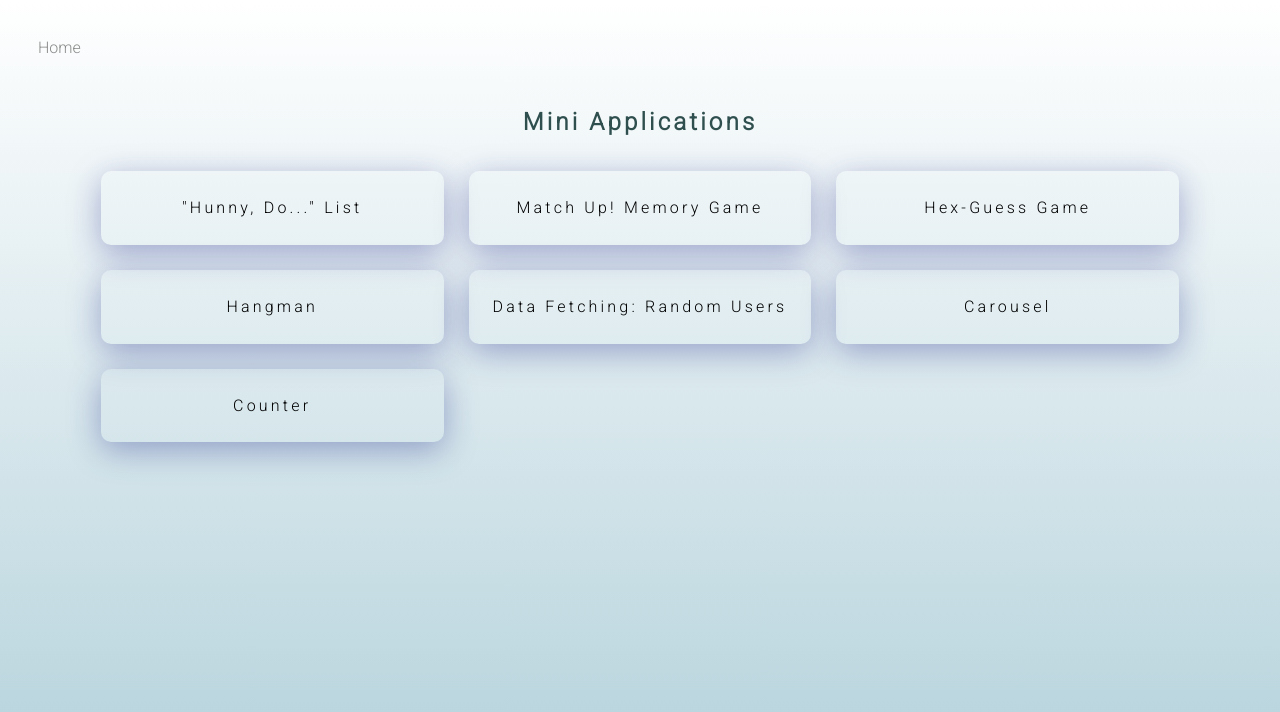
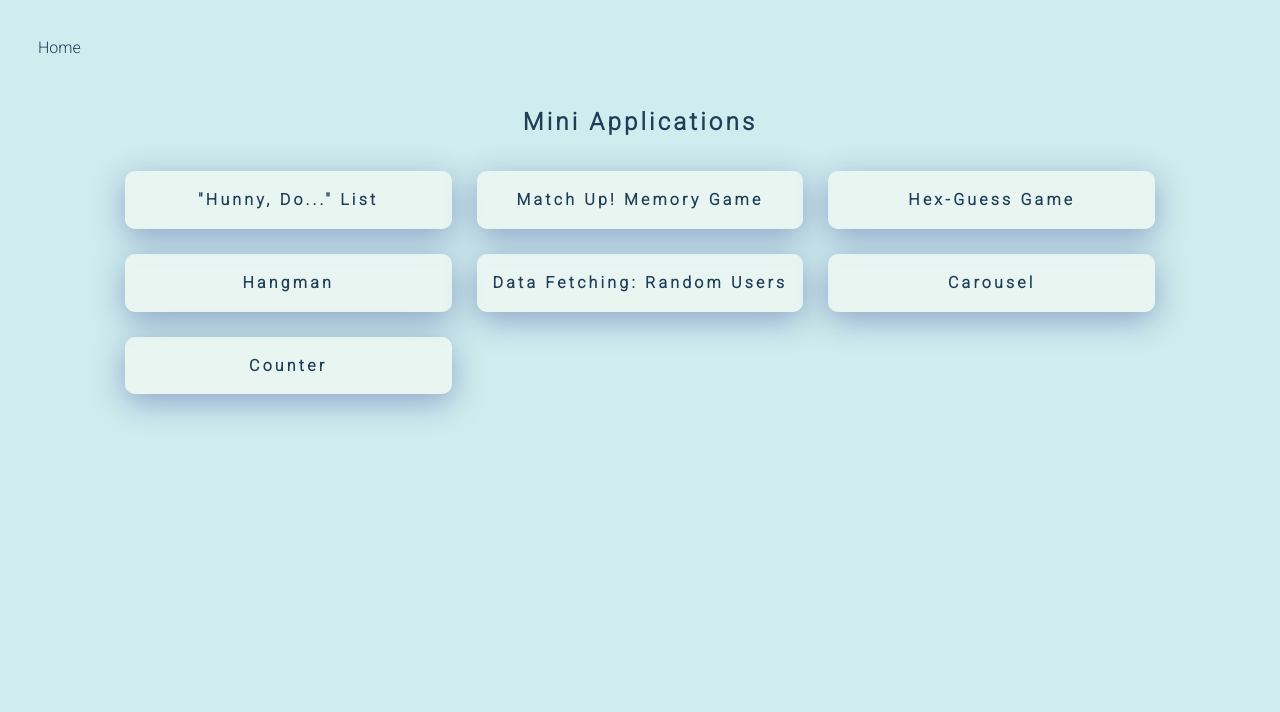
Before and after one commit to tiffmc1/small-react-projects, a React (Create React App) app: page / in a window 1280 px wide. Shown: the top 712 px of the page. Built offline with nearby package versions, Linux system fonts and the light colour scheme; a web font is replaced by a local one.

Commit message:
App/home.css: changed color scheme

```diff
--- a/src/App.css
+++ b/src/App.css
@@ -15,19 +15,19 @@
 .nav-wrapper {
 	height: 22px;
 	border-bottom: 1px solid transparent;
-	transition: border-bottom 0.5s;
+	transition: border-bottom 0.3s;
 }
 
 .nav-wrapper a {
-	color: #8a8a8a;
+	color: #1e3d58;
 	text-decoration: none;
-	transition: color 0.5s;
+	transition: color 0.2s;
 }
 
 .nav-wrapper:hover {
-	border-bottom: 1px solid black;
+	border-bottom: 1px solid #738580;
 }
 
 .nav-wrapper a:hover {
-	color: black;
+	color: #738580;
 }
--- a/src/home.css
+++ b/src/home.css
@@ -6,8 +6,7 @@
 }
 
 html {
-	height: 100%;
-	background: linear-gradient(360deg, rgb(179, 209, 219), white);
+	background-color: #cfedee;
 }
 
 .home-container {
@@ -21,8 +20,8 @@ html {
 
 .home-header {
 	font-size: 1.5rem;
-	font-weight: 700;
-	color: darkslategrey;
+	font-weight: bolder;
+	color: #1e3d58;
 	padding: 5px 0 30px 0;
 }
 
@@ -38,13 +37,15 @@ html {
 	justify-content: center;
 	box-shadow: 0 8px 32px 0 rgba(31, 38, 135, 0.37);
 	border-radius: 10px;
-	color: black;
-	padding: 1.5rem;
+	padding: 1rem;
 	text-decoration: none;
+	font-weight: bold;
+	color: #1e3d58;
+	background-color: #edf7f2d4;
 }
 
 .home-link:hover {
-	color: rgb(101, 100, 100);
+	color: #738580;
 	transition: color 0.2s;
-	transform: scale(0.97);
+	transform: scale(0.98);
 }
```
